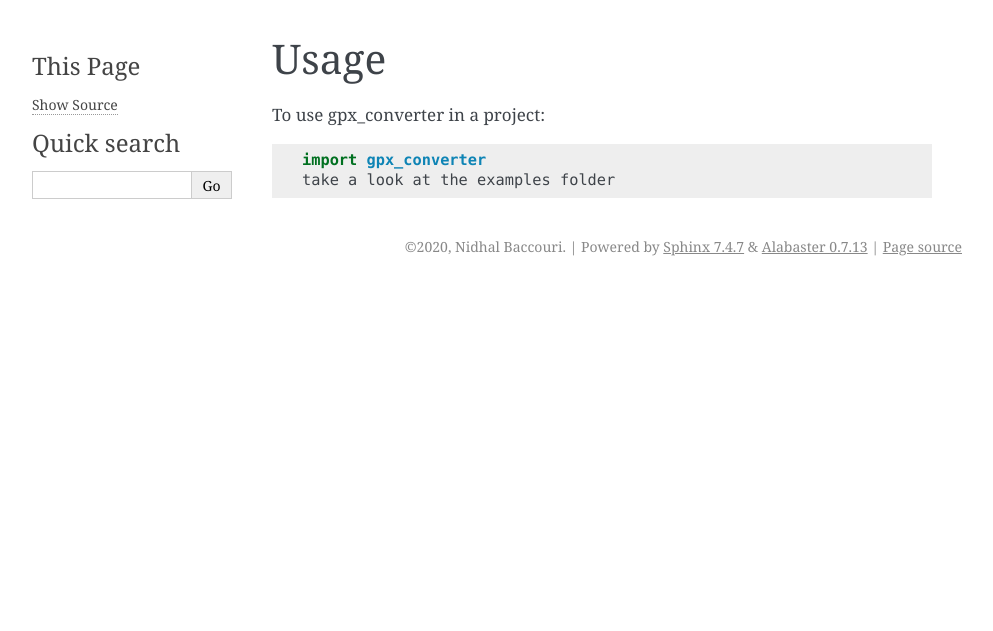
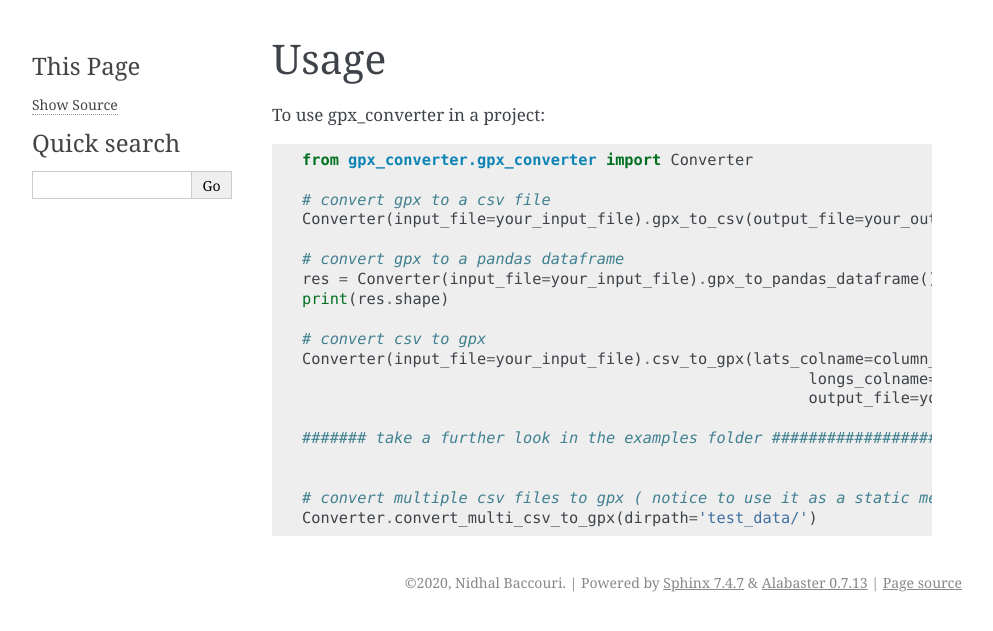
Before and after one commit to nidhaloff/gpx-converter, a Sphinx documentation site: the page built from docs/usage.rst, in a window 1280 px wide. Shown: the top 631 px of the page, without its empty margins (148-1141 px from the left). Built offline with Sphinx 7.4.7, drawn with Linux system fonts in a browser that asks for light colours; pages that are not in the unit, such as notebooks, are missing from menus.

Commit message:
added usage file

```diff
--- a/docs/usage.rst
+++ b/docs/usage.rst
@@ -4,5 +4,22 @@ Usage
 
 To use gpx_converter in a project::
 
-    import gpx_converter
-    take a look at the examples folder
+    from gpx_converter.gpx_converter import Converter
+
+    # convert gpx to a csv file
+    Converter(input_file=your_input_file).gpx_to_csv(output_file=your_output_file)
+
+    # convert gpx to a pandas dataframe
+    res = Converter(input_file=your_input_file).gpx_to_pandas_dataframe()
+    print(res.shape)
+
+    # convert csv to gpx
+    Converter(input_file=your_input_file).csv_to_gpx(lats_colname=column_name_of_latitudes,
+                                                           longs_colname=column_name_of_longitudes,
+                                                           output_file=your_output_file)
+
+    ####### take a further look in the examples folder ###########################
+
+
+    # convert multiple csv files to gpx ( notice to use it as a static method )
+    Converter.convert_multi_csv_to_gpx(dirpath='test_data/')
--- a/setup.py
+++ b/setup.py
@@ -21,7 +21,8 @@ setup(
     author_email='nidhalbacc@gmail.com',
     python_requires='>=3.5',
     classifiers=[
-        'Development Status :: 2 - Pre-Alpha',
+        'Development Status :: Beta',
+        # 'Development Status :: 4 - Beta',
         'Intended Audience :: Developers',
         'License :: OSI Approved :: MIT License',
         'Natural Language :: English',
@@ -46,6 +47,6 @@ setup(
     test_suite='tests',
     tests_require=test_requirements,
     url='https://github.com/nidhaloff/gpx_converter',
-    version='0.1.3',
+    version='1.0.0',
     zip_safe=False,
 )
```
